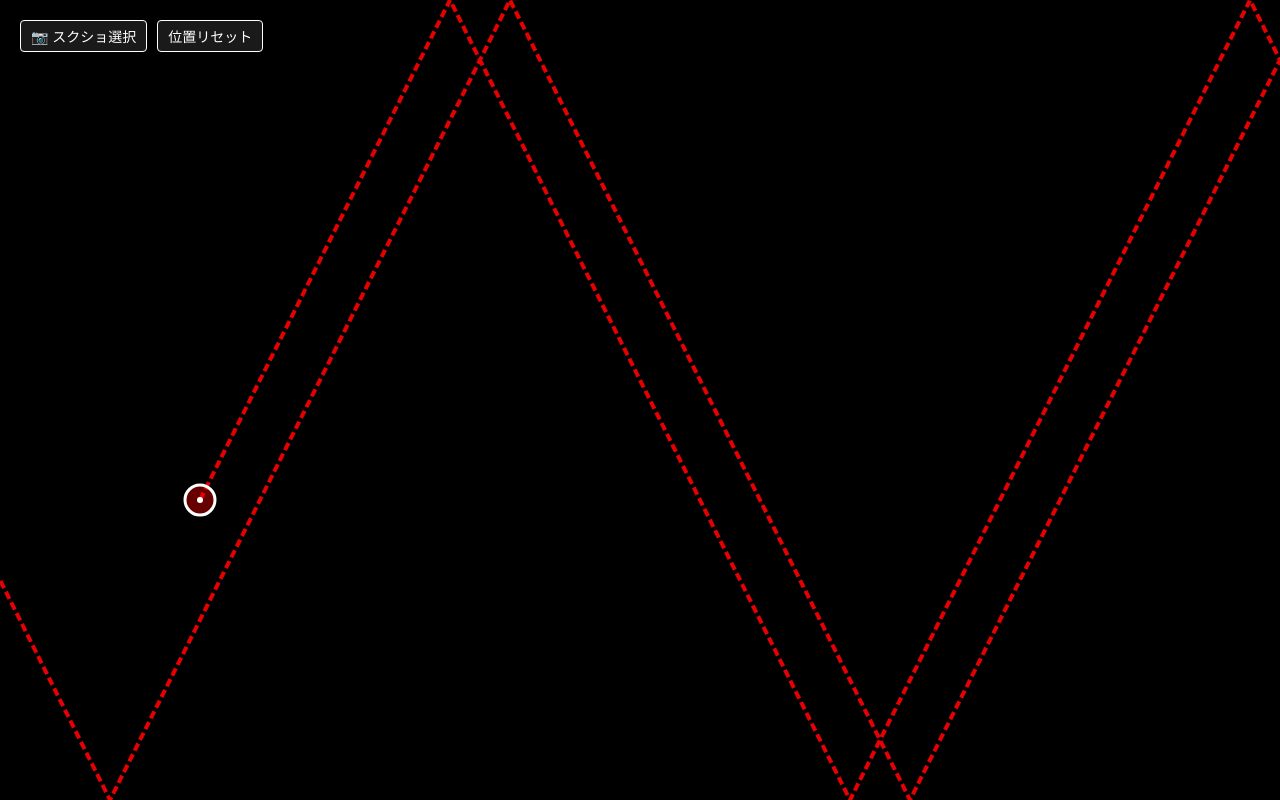
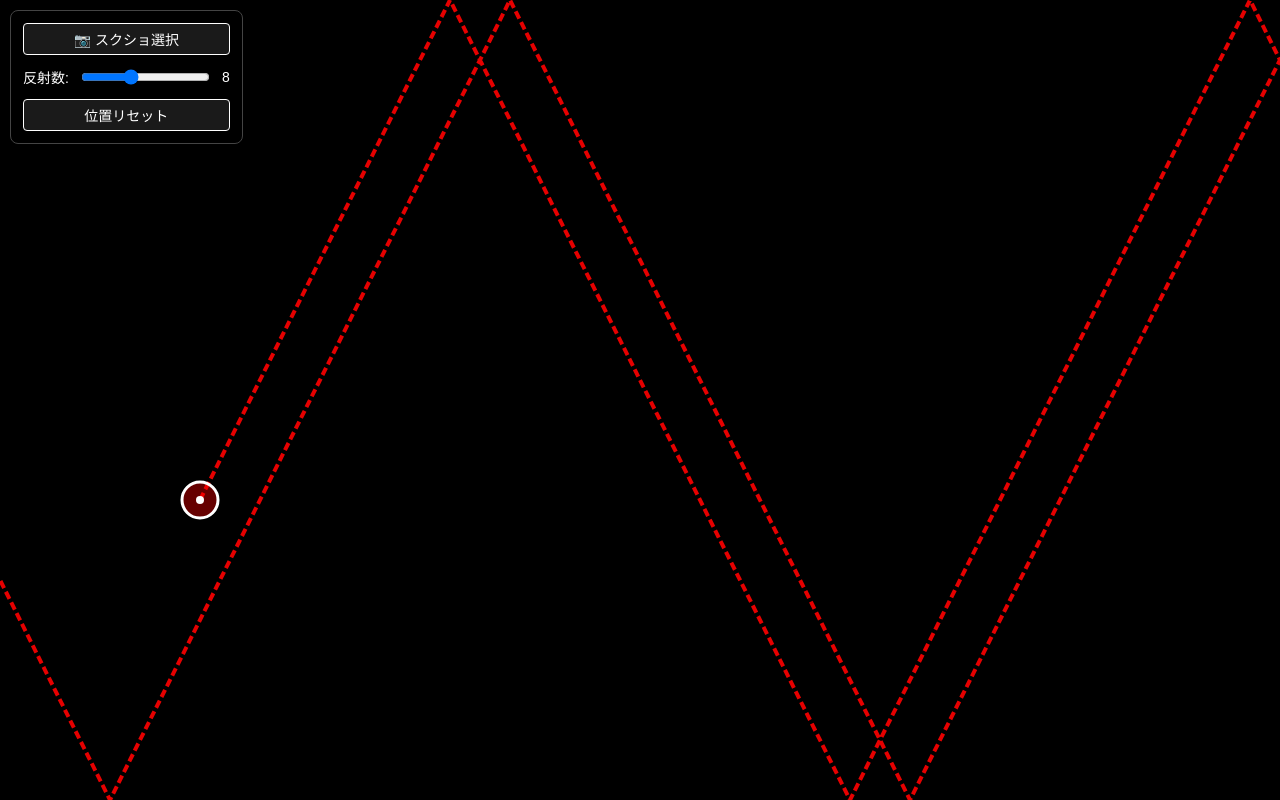
Before and after one commit to kengo-nimura/monst2.html, a plain HTML site: page index.html in a window 1280 px wide. Drawn offline with Linux system fonts and the light colour scheme.

Commit message:
Update index.html

```diff
--- a/index.html
+++ b/index.html
@@ -6,9 +6,11 @@
     <title>反射線シミュレーター Pro</title>
     <style>
         body { margin: 0; background: #000; overflow: hidden; display: flex; justify-content: center; align-items: center; height: 100vh; font-family: sans-serif; }
-        #controls { position: absolute; top: 10px; left: 10px; z-index: 10; background: rgba(0,0,0,0.7); padding: 10px; border-radius: 8px; display: flex; gap: 10px; }
+        #controls { position: absolute; top: 10px; left: 10px; z-index: 10; background: rgba(0,0,0,0.8); padding: 12px; border-radius: 8px; display: flex; flex-direction: column; gap: 12px; border: 1px solid #444; }
+        .row { display: flex; align-items: center; gap: 10px; color: white; font-size: 14px; }
         canvas { display: block; touch-action: none; cursor: crosshair; }
-        label, .btn { color: white; cursor: pointer; border: 1px solid white; padding: 5px 10px; border-radius: 4px; font-size: 14px; background: rgba(255,255,255,0.1); }
+        label, .btn { color: white; cursor: pointer; border: 1px solid white; padding: 5px 10px; border-radius: 4px; font-size: 14px; background: rgba(255,255,255,0.1); text-align: center; }
+        input[type="range"] { cursor: pointer; }
         input[type="file"] { display: none; }
     </style>
 </head>
@@ -16,6 +18,11 @@
 
 <div id="controls">
     <label>📷 スクショ選択 <input type="file" id="imgInput" accept="image/*"></label>
+    <div class="row">
+        <span>反射数:</span>
+        <input type="range" id="reflectRange" min="1" max="20" value="8">
+        <span id="reflectVal">8</span>
+    </div>
     <div class="btn" id="resetBtn">位置リセット</div>
 </div>
 <canvas id="canvas"></canvas>
@@ -23,13 +30,23 @@
 <script>
 const canvas = document.getElementById("canvas");
 const ctx = canvas.getContext("2d");
+const reflectRange = document.getElementById("reflectRange");
+const reflectVal = document.getElementById("reflectVal");
 let img = null;
 
 // シミュレーション状態
 let start = { x: 200, y: 500 };
 let target = { x: 250, y: 400 };
-let isDraggingStart = false; // 起点を移動中か
-let isDraggingAngle = false; // 角度を調整中か
+let maxReflections = 8;
+let isDraggingStart = false;
+let isDraggingAngle = false;
+
+// 反射数の変更イベント
+reflectRange.oninput = (e) => {
+    maxReflections = parseInt(e.target.value);
+    reflectVal.innerText = maxReflections;
+    draw();
+};
 
 document.getElementById("imgInput").onchange = e => {
     const file = e.target.files[0];
@@ -62,15 +79,13 @@ function resizeCanvas() {
 
 window.addEventListener('resize', () => { resizeCanvas(); draw(); });
 
-// 操作ロジック
 const handlePointerDown = (clientX, clientY) => {
     const rect = canvas.getBoundingClientRect();
     const x = clientX - rect.left;
     const y = clientY - rect.top;
 
-    // 起点（赤い円）に近いか判定
     const dist = Math.hypot(x - start.x, y - start.y);
-    if (dist < 30) {
+    if (dist < 40) { // スマホでも掴みやすいよう判定を少し広く
         isDraggingStart = true;
     } else {
         isDraggingAngle = true;
@@ -96,12 +111,20 @@ const handlePointerMove = (clientX, clientY) => {
     draw();
 };
 
-// タッチイベント
-canvas.addEventListener("touchstart", e => { handlePointerDown(e.touches[0].clientX, e.touches[0].clientY); e.preventDefault(); }, {passive: false});
-canvas.addEventListener("touchmove", e => { handlePointerMove(e.touches[0].clientX, e.touches[0].clientY); e.preventDefault(); }, {passive: false});
+canvas.addEventListener("touchstart", e => {
+    if(e.target === canvas) {
+        handlePointerDown(e.touches[0].clientX, e.touches[0].clientY);
+        e.preventDefault();
+    }
+}, {passive: false});
+canvas.addEventListener("touchmove", e => {
+    if(isDraggingStart || isDraggingAngle) {
+        handlePointerMove(e.touches[0].clientX, e.touches[0].clientY);
+        e.preventDefault();
+    }
+}, {passive: false});
 canvas.addEventListener("touchend", () => { isDraggingStart = false; isDraggingAngle = false; });
 
-// マウスイベント
 canvas.addEventListener("mousedown", e => handlePointerDown(e.clientX, e.clientY));
 window.addEventListener("mousemove", e => handlePointerMove(e.clientX, e.clientY));
 window.addEventListener("mouseup", () => { isDraggingStart = false; isDraggingAngle = false; });
@@ -110,13 +133,11 @@ function draw() {
     ctx.clearRect(0, 0, canvas.width, canvas.height);
     if (img) ctx.drawImage(img, 0, 0, canvas.width, canvas.height);
 
-    // 反射線の計算
     let currX = start.x;
     let currY = start.y;
     let dx = target.x - start.x;
     let dy = target.y - start.y;
 
-    // 距離がゼロだと計算できないので微小値を設定
     if (Math.abs(dx) < 0.1 && Math.abs(dy) < 0.1) dy = -1;
 
     ctx.strokeStyle = "rgba(255, 0, 0, 0.9)";
@@ -125,7 +146,7 @@ function draw() {
     ctx.beginPath();
     ctx.moveTo(currX, currY);
 
-    for (let i = 0; i < 8; i++) {
+    for (let i = 0; i < maxReflections; i++) {
         let tX = dx > 0 ? (canvas.width - currX) / dx : (0 - currX) / dx;
         let tY = dy > 0 ? (canvas.height - currY) / dy : (0 - currY) / dy;
         let t = Math.min(tX, tY);
@@ -140,18 +161,17 @@ function draw() {
     ctx.stroke();
     ctx.setLineDash([]);
 
-    // 起点の描画
+    // 起点
     ctx.beginPath();
-    ctx.arc(start.x, start.y, 15, 0, Math.PI * 2);
+    ctx.arc(start.x, start.y, 18, 0, Math.PI * 2);
     ctx.fillStyle = "rgba(255, 0, 0, 0.4)";
     ctx.fill();
     ctx.strokeStyle = "white";
     ctx.lineWidth = 3;
     ctx.stroke();
 
-    // 中心点
     ctx.beginPath();
-    ctx.arc(start.x, start.y, 3, 0, Math.PI * 2);
+    ctx.arc(start.x, start.y, 4, 0, Math.PI * 2);
     ctx.fillStyle = "white";
     ctx.fill();
 }
```
